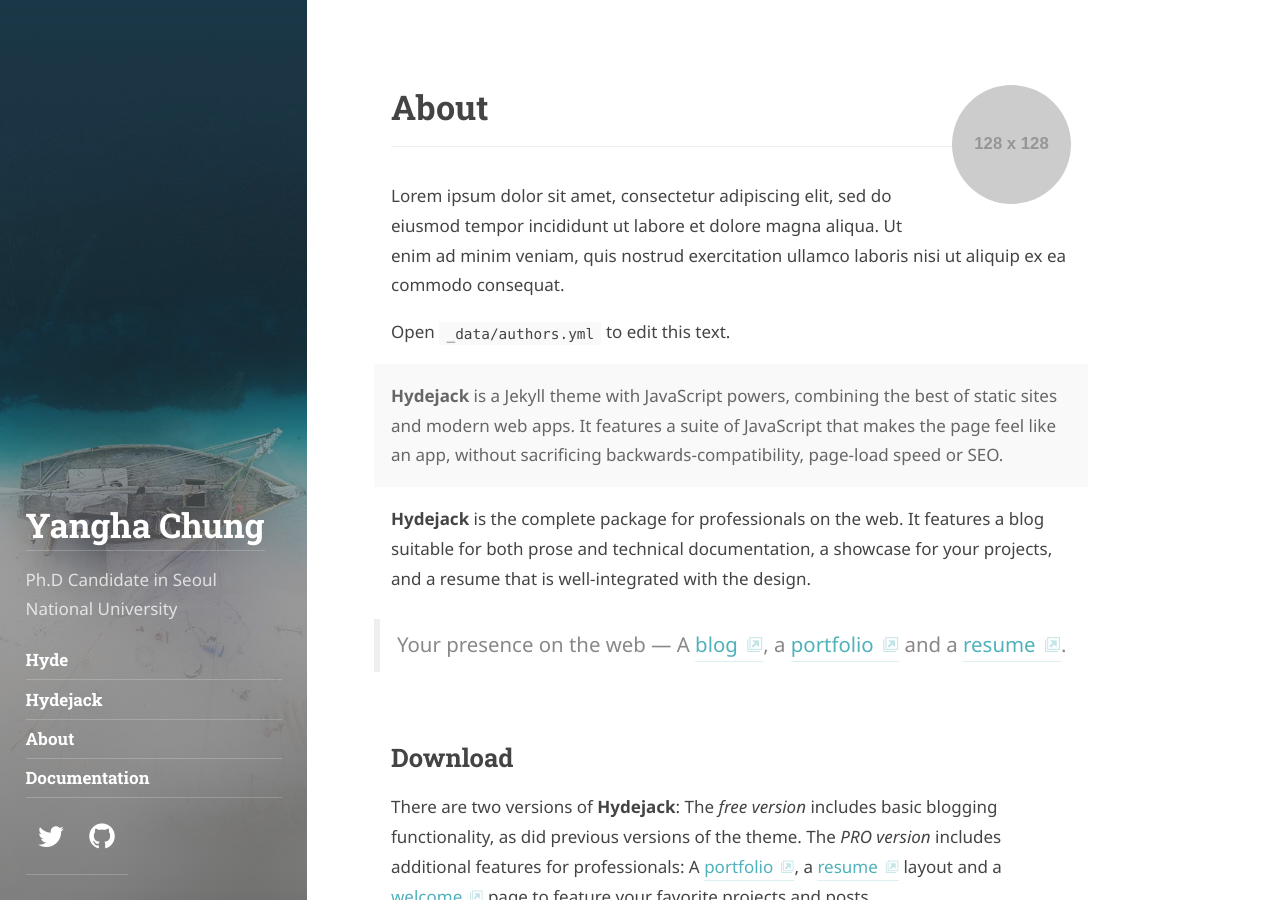
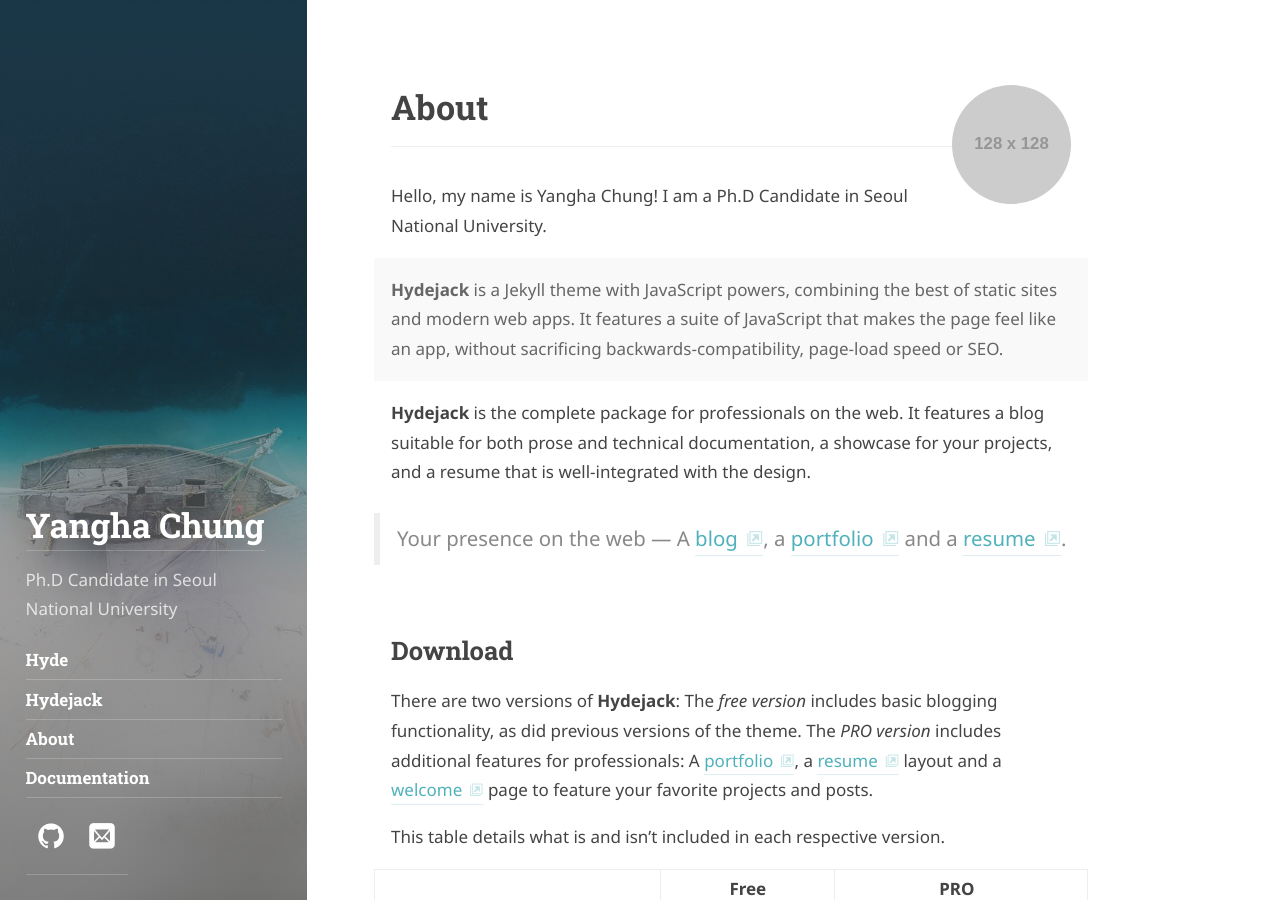
Before and after one commit to yangha08/yangha08.github.io, a Jekyll site: the page built from about.md, in a window 1280 px wide and 900 px high. Built offline with Jekyll 4.4.1, drawn with Linux system fonts in a browser that asks for light colours; some web fonts are replaced.

Commit message:
Update authors.yml

```diff
--- a/_data/authors.yml
+++ b/_data/authors.yml
@@ -8,11 +8,7 @@ author1:
   # Used at the bottom of each page and at the top of the `about` layout
   # Markdown enabled, can use multiple paragraphs (enabled by `|`)
   about:             |
-    Lorem ipsum dolor sit amet, consectetur adipiscing elit,
-    sed do eiusmod tempor incididunt ut labore et dolore magna aliqua.
-    Ut enim ad minim veniam, quis nostrud exercitation ullamco laboris nisi ut aliquip ex ea commodo consequat.
-
-    Open `_data/authors.yml` to edit this text.
+    Hello, my name is Yangha Chung! I am a Ph.D Candidate in Seoul National University.
 
   # This photo will be used in the about section
   picture:
@@ -26,9 +22,9 @@ author1:
   # Comment/uncommet to show/hide
   # Rearrange to change the order in which they appear
   social:
-    twitter:         <username>
-    github:          <username>
-    # email:           mailto:<mail@domain.tld>
+    # twitter:         <username>
+    github:          <yangha08>
+    email:           mailto:<yangha08@snu.ac.kr>
     # rss:             https://<url>/feed.xml
     # facebook:        <username>
     # google:          <number>
```
